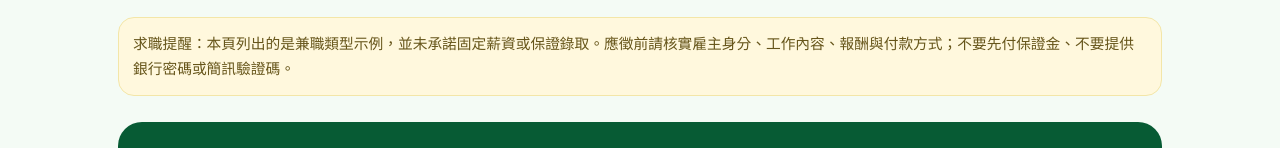
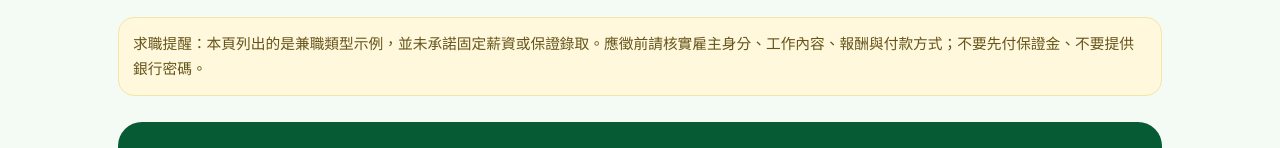
Before and after one commit to nangaoo938/taiwan-parttime-hub, a plain HTML site: page index.html in a window 1280 px wide. Shown: the part 1485-1633 px from the top of the page. Drawn offline with Linux system fonts and the light colour scheme.

```diff
--- a/index.html
+++ b/index.html
@@ -30,7 +30,7 @@
 <article class="job"><div class="emoji">📚</div><h3>線上家教／陪讀</h3><span class="tag">教學服務</span><p>依個人專長協助學生複習、陪讀或練習特定科目。</p><p class="small">需事先談妥課程內容、時段與費用。</p></article>
 <article class="job"><div class="emoji">✍️</div><h3>文案撰寫</h3><span class="tag">文字工作</span><p>撰寫商品介紹、社群短文、活動說明或文章初稿。</p><p class="small">適合：具備文字組織能力、能按時交稿的人。</p></article>
 </div>
-<div class="note">求職提醒：本頁列出的是兼職類型示例，並未承諾固定薪資或保證錄取。應徵前請核實雇主身分、工作內容、報酬與付款方式；不要先付保證金、不要提供銀行密碼或簡訊驗證碼。</div>
+<div class="note">求職提醒：本頁列出的是兼職類型示例，並未承諾固定薪資或保證錄取。應徵前請核實雇主身分、工作內容、報酬與付款方式；不要先付保證金、不要提供銀行密碼。</div>
 <section class="cta"><h2>想進一步聯絡我們？</h2><p>點擊下方按鈕，前往 LINE 進行聯絡。</p><a class="btn" href="https://lin.ee/7eVp8dM" target="_blank" rel="noopener">💚 聯絡我 LINE</a></section>
 </main>
 <footer>© 台灣兼職通 · 求職前請自行確認職缺與雇主資訊。</footer>
```
